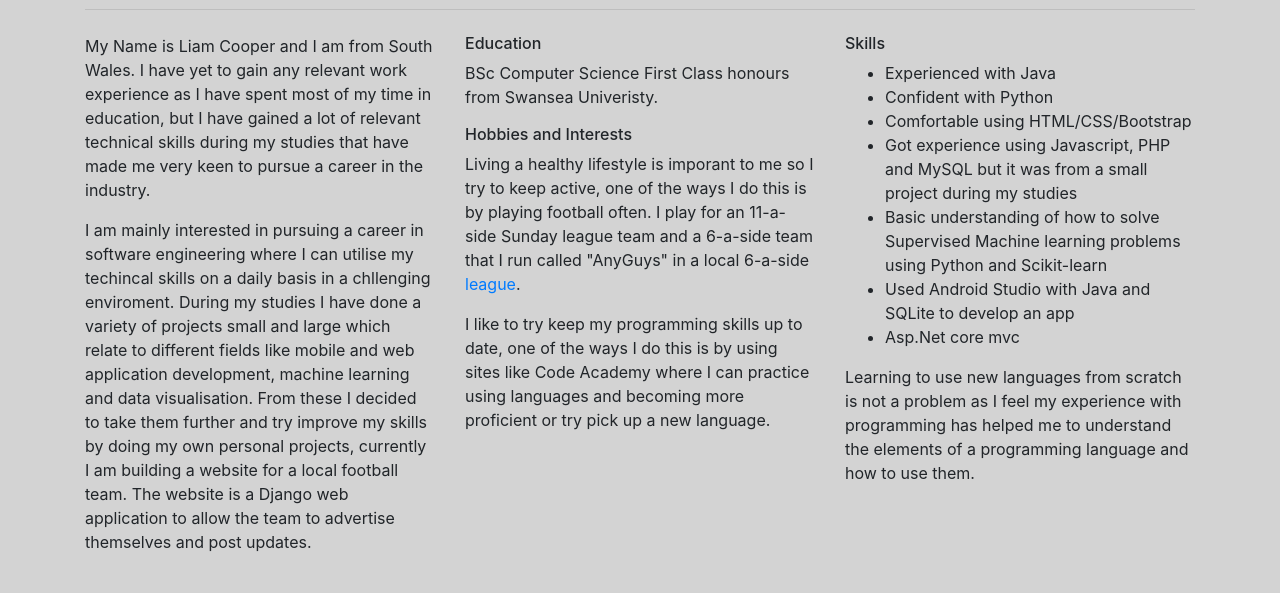
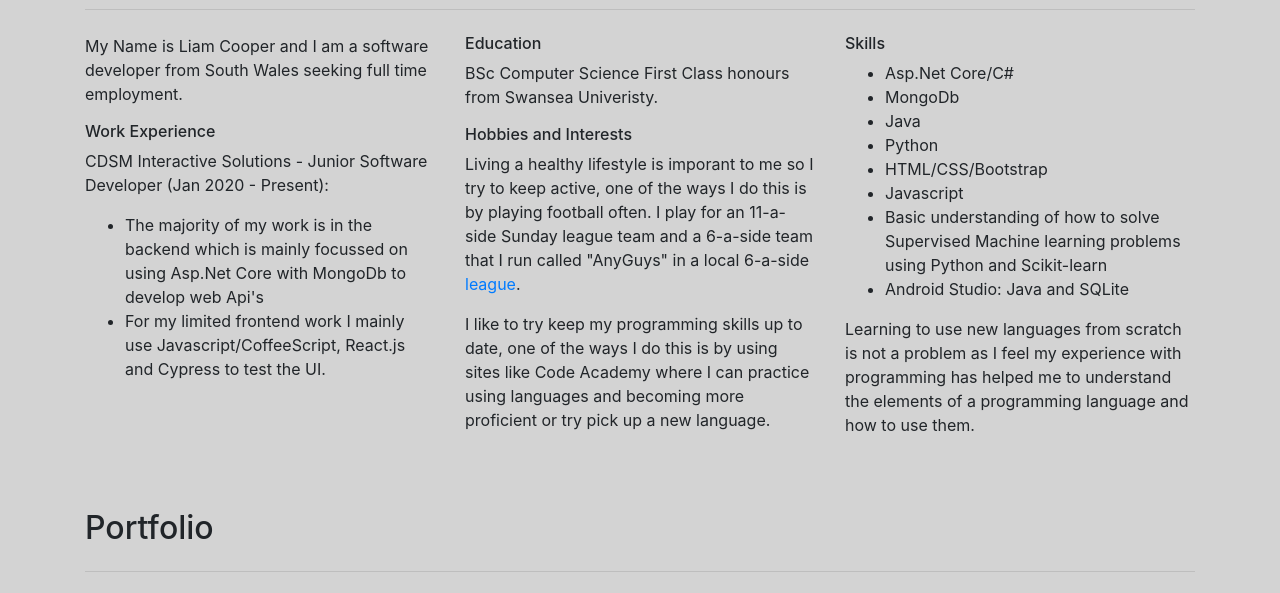
Before and after one commit to LiamCooper27/LiamCooper27.github.io, a plain HTML site: page index.html in a window 1280 px wide. Shown: the part 662-1255 px from the top of the page. Drawn offline with nearby package versions, Linux system fonts and the light colour scheme.

Commit message:
changes for content

```diff
--- a/index.html
+++ b/index.html
@@ -7,12 +7,8 @@
     <meta name="viewport" content="width=device-width, initial-scale=1">
 
     <link rel="stylesheet" href="https://maxcdn.bootstrapcdn.com/bootstrap/4.3.1/css/bootstrap.min.css">
-    <script src="https://ajax.googleapis.com/ajax/libs/jquery/3.4.1/jquery.min.js"></script>
-    <script src="https://cdnjs.cloudflare.com/ajax/libs/popper.js/1.14.7/umd/popper.min.js"></script>
-    <script src="https://maxcdn.bootstrapcdn.com/bootstrap/4.3.1/js/bootstrap.min.js"></script>
     <link rel="stylesheet" href="https://cdnjs.cloudflare.com/ajax/libs/font-awesome/4.7.0/css/font-awesome.min.css">
     <link rel="stylesheet" href="main.css" />
-    <script src="myscipts.js"></script>
 
 </head>
 <body data-spy="scroll" data-target=".navbar" data-offset="80">
@@ -59,8 +55,7 @@
                     <h1 class="display-5">Hello my name is...</h1>
                     <h1 class="display-1">Liam Cooper</h1>
                     <hr class="my-4">
-                    <p class="lead">I am a programmer who recently graduated from Swansea Univeristy with a First in BSc Computer Science.</p>
-                    <!--<p class="lead">Currently looking to get my first job as a web developer frontend/backend or mobile application developer</p>-->
+                    <p class="lead">Full stack junior software developer .</p>
                     <p class="lead">Currently looking for the next challenge, whatever that may be.</p>
                 </div>
             </div>
@@ -78,13 +73,13 @@
 
             <div class="row">
                 <div class="col-sm-4">
-                    <p>My Name is Liam Cooper and I am from South Wales. I have yet to gain any relevant work
-                        experience as I have spent most of my time in education, but I have gained a lot of relevant
-                        technical skills during my studies that have made me very keen to pursue a career in the industry.
-                    </p>
-                    <p>I am mainly interested in pursuing a career in software engineering where I can utilise my techincal skills on a daily basis in a chllenging enviroment.
-                        During my studies I have done a variety of projects small and large which relate to different fields like mobile and web application development, machine learning and data visualisation.
-                    From these I decided to take them further and try improve my skills by doing my own personal projects, currently I am building a website for a local football team. The website is a Django web application to allow the team to advertise themselves and post updates.</p>
+                    <p>My Name is Liam Cooper and I am a software developer from South Wales seeking full time employment.</p>
+                    <h6>Work Experience</h6>
+                    <p>CDSM Interactive Solutions - Junior Software Developer (Jan 2020 - Present):</p>
+                    <ul class="skills-list">
+                        <li>The majority of my work is in the backend which is mainly focussed on using Asp.Net Core with MongoDb to develop web Api's</li>
+                        <li>For my limited frontend work I mainly use Javascript/CoffeeScript, React.js and Cypress to test the UI.</li>
+                    </ul>
                 </div>
                 <div class="col-sm-4">
                     <h6>Education</h6>
@@ -97,13 +92,14 @@
                 <div class="col-sm-4">
                     <h6>Skills</h6>
                     <ul class="skills-list">
-                        <li>Experienced with Java</li>
-                        <li>Confident with Python</li>
-                        <li>Comfortable using HTML/CSS/Bootstrap</li>
-                        <li>Got experience using Javascript, PHP and MySQL but it was from a small project during my studies</li>
+                        <li>Asp.Net Core/C#</li>
+                        <li>MongoDb</li>
+                        <li>Java</li>
+                        <li>Python</li>
+                        <li>HTML/CSS/Bootstrap</li>
+                        <li>Javascript</li>
                         <li>Basic understanding of how to solve Supervised Machine learning problems using Python and Scikit-learn</li>
-                        <li>Used Android Studio with Java and SQLite to develop an app</li>
-                        <li>Asp.Net core mvc</li>
+                        <li>Android Studio: Java and SQLite</li>
                     </ul>
                     <p>Learning to use new languages from scratch is not a problem as I feel my experience with programming has helped me to understand the elements of a programming language and how to use them.</p>
                 </div>
@@ -117,7 +113,6 @@
                 <div class="col-sm-12">
                     <h2>Portfolio</h2>
                     <hr class="my-4">
-                    <!--<h4>Academic Projects</h4>-->
                 </div>
             </div>
 
@@ -218,7 +213,7 @@
                 </div>
 
                 <div class="col-sm-4">
-                    <p><b>Email:</b> liamcooper1227@gmail.com</p>
+                    <p><b>Email:</b> ls.cooper.127@gmail.com</p>
                     <div class="btn-social-group">
                         <a href="https://www.linkedin.com/in/liam-cooper-b4983b191/" target="_blank" class="fa fa-linkedin"></a>
                         <a href="https://twitter.com/liamcooper27?lang=en-gb" target="_blank" class="fa fa-twitter"></a>
@@ -242,5 +237,10 @@
             </div>
         </div>
     </footer>
+
+    <script src="https://ajax.googleapis.com/ajax/libs/jquery/3.4.1/jquery.min.js"></script>
+    <script src="https://cdnjs.cloudflare.com/ajax/libs/popper.js/1.14.7/umd/popper.min.js"></script>
+    <script src="https://maxcdn.bootstrapcdn.com/bootstrap/4.3.1/js/bootstrap.min.js"></script>
+    <script src="app.js"></script>
 </body>
 </html>
--- a/main.css
+++ b/main.css
@@ -154,6 +154,7 @@ body {
     background: black;
     color: #7f7f7f;
     font-size: 30px;
+    font-family: Arial, Helvetica, sans-serif;
 }
 
 .btn {
```
Also changed, not shown: app.js (renamed from myscipts.js), 2 other files.
